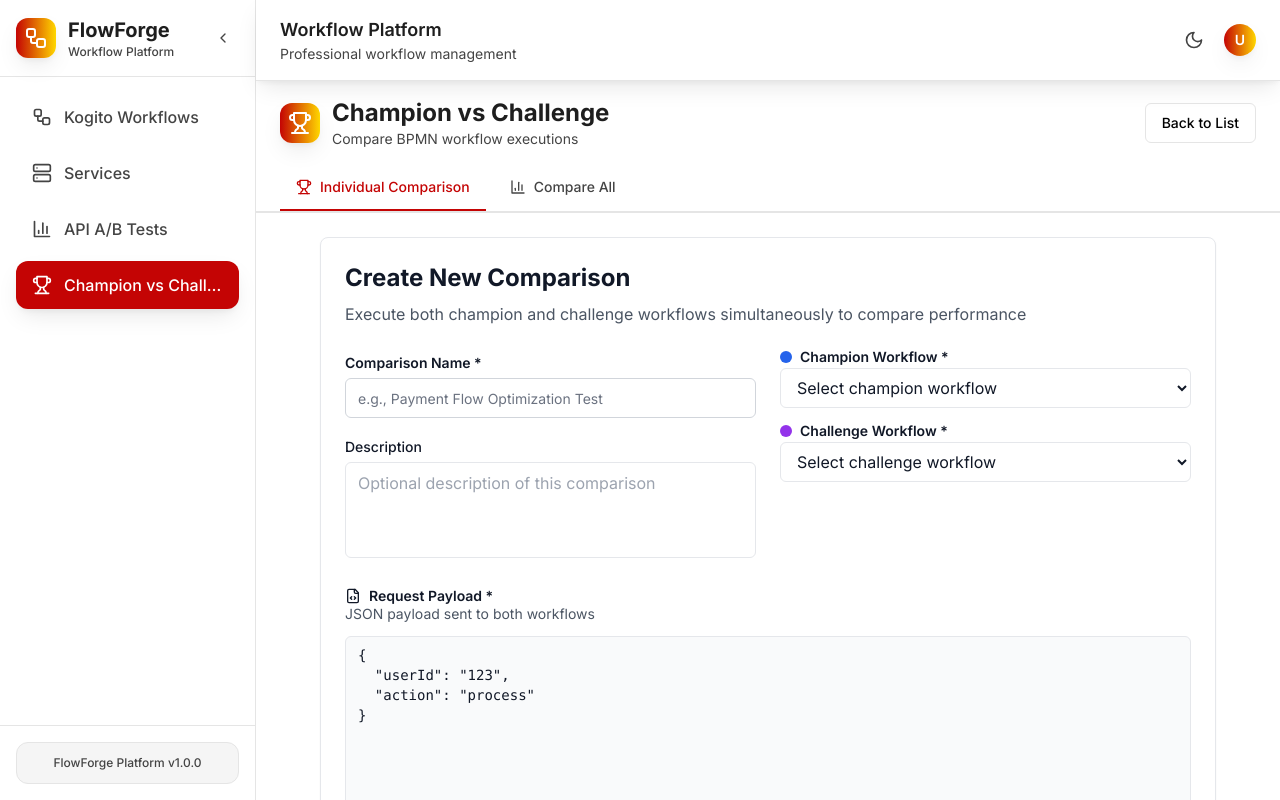
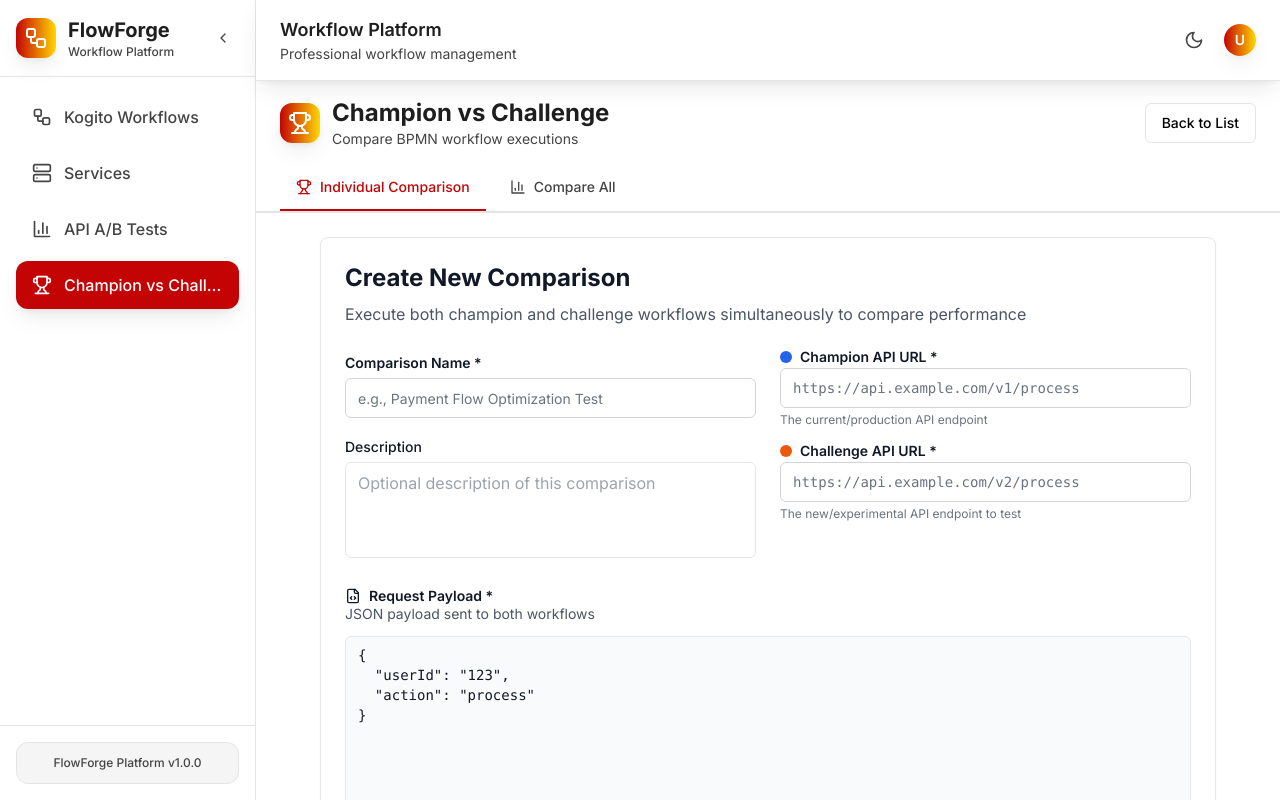
Before and after one commit to krishnasabbu/kogito_framework, a React (Vite) app: page /champion-challenge in a window 1280 px wide. Both pictures are taken after a click on the button "New Comparison". Built offline with nearby package versions, Linux system fonts and the light colour scheme.

Commit message:
Updated ExecutionCreator.tsx

```diff
--- a/src/components/ChampionChallenge/ExecutionCreator.tsx
+++ b/src/components/ChampionChallenge/ExecutionCreator.tsx
@@ -19,8 +19,8 @@
 }) => {
   const [name, setName] = useState('');
   const [description, setDescription] = useState('');
-  const [championWorkflowId, setChampionWorkflowId] = useState('');
-  const [challengeWorkflowId, setChallengeWorkflowId] = useState('');
+  const [championApiUrl, setChampionApiUrl] = useState('');
+  const [challengeApiUrl, setChallengeApiUrl] = useState('');
   const [requestPayload, setRequestPayload] = useState('{\n  "userId": "123",\n  "action": "process"\n}');
   const [isExecuting, setIsExecuting] = useState(false);
 
@@ -41,8 +41,16 @@
       return;
     }
 
-    if (!championWorkflowId.trim() || !challengeWorkflowId.trim()) {
-      toast.error('Please select both champion and challenge workflows');
+    if (!championApiUrl.trim() || !challengeApiUrl.trim()) {
+      toast.error('Please enter both champion and challenge API URLs');
+      return;
+    }
+
+    try {
+      new URL(championApiUrl);
+      new URL(challengeApiUrl);
+    } catch {
+      toast.error('Please enter valid API URLs');
       return;
     }
 
@@ -56,8 +64,8 @@
 
     try {
       const execution = await championChallengeService.executeComparison(
-        championWorkflowId,
-        challengeWorkflowId,
+        championApiUrl,
+        challengeApiUrl,
         JSON.parse(requestPayload),
         name,
         description
@@ -79,14 +87,6 @@
       setIsExecuting(false);
     }
   };
-
-  const sampleWorkflows = [
-    { id: 'workflow-v1', name: 'Payment Processing v1' },
-    { id: 'workflow-v2', name: 'Payment Processing v2' },
-    { id: 'workflow-v3', name: 'Payment Processing v3' },
-    { id: 'order-flow-1', name: 'Order Fulfillment v1' },
-    { id: 'order-flow-2', name: 'Order Fulfillment v2' },
-  ];
 
   return (
     <Card className="p-6">
@@ -130,41 +130,37 @@
             <div>
               <Label htmlFor="champion" className="font-semibold flex items-center gap-2">
                 <div className="w-3 h-3 rounded-full bg-blue-600"></div>
-                Champion Workflow *
+                Champion API URL *
               </Label>
-              <select
+              <Input
                 id="champion"
-                value={championWorkflowId}
-                onChange={(e) => setChampionWorkflowId(e.target.value)}
-                className="w-full mt-1 px-3 py-2 border rounded-md bg-white"
-              >
-                <option value="">Select champion workflow</option>
-                {sampleWorkflows.map((wf) => (
-                  <option key={wf.id} value={wf.id}>
-                    {wf.name}
-                  </option>
-                ))}
-              </select>
+                type="url"
+                value={championApiUrl}
+                onChange={(e) => setChampionApiUrl(e.target.value)}
+                placeholder="https://api.example.com/v1/process"
+                className="mt-1 font-mono text-sm"
+              />
+              <p className="text-xs text-gray-500 mt-1">
+                The current/production API endpoint
+              </p>
             </div>
 
             <div>
               <Label htmlFor="challenge" className="font-semibold flex items-center gap-2">
-                <div className="w-3 h-3 rounded-full bg-purple-600"></div>
-                Challenge Workflow *
+                <div className="w-3 h-3 rounded-full bg-orange-600"></div>
+                Challenge API URL *
               </Label>
-              <select
+              <Input
                 id="challenge"
-                value={challengeWorkflowId}
-                onChange={(e) => setChallengeWorkflowId(e.target.value)}
-                className="w-full mt-1 px-3 py-2 border rounded-md bg-white"
-              >
-                <option value="">Select challenge workflow</option>
-                {sampleWorkflows.map((wf) => (
-                  <option key={wf.id} value={wf.id}>
-                    {wf.name}
-                  </option>
-                ))}
-              </select>
+                type="url"
+                value={challengeApiUrl}
+                onChange={(e) => setChallengeApiUrl(e.target.value)}
+                placeholder="https://api.example.com/v2/process"
+                className="mt-1 font-mono text-sm"
+              />
+              <p className="text-xs text-gray-500 mt-1">
+                The new/experimental API endpoint to test
+              </p>
             </div>
           </div>
         </div>
@@ -189,13 +185,13 @@
           )}
         </div>
 
-        <Card className="p-4 bg-red-50 border-wells-red">
-          <h4 className="font-semibold mb-2 text-wells-red font-wells">How it works:</h4>
-          <ul className="text-sm text-gray-700 space-y-1">
-            <li>• Both workflows execute simultaneously with identical input</li>
-            <li>• Metrics are collected for every node in each workflow</li>
-            <li>• Performance is compared side-by-side with detailed analysis</li>
-            <li>• View request/response data and apply filters for deep insights</li>
+        <Card className="p-4 bg-blue-50 dark:bg-blue-900/20 border-blue-200 dark:border-blue-800">
+          <h4 className="font-semibold mb-2 text-blue-700 dark:text-blue-400">How it works:</h4>
+          <ul className="text-sm text-gray-700 dark:text-gray-300 space-y-1">
+            <li>• Both APIs execute simultaneously with identical request payload</li>
+            <li>• Performance metrics collected: latency, response time, status codes</li>
+            <li>• Compare responses side-by-side with detailed analysis</li>
+            <li>• View request/response payloads and apply filters for deep insights</li>
           </ul>
         </Card>
 
```
